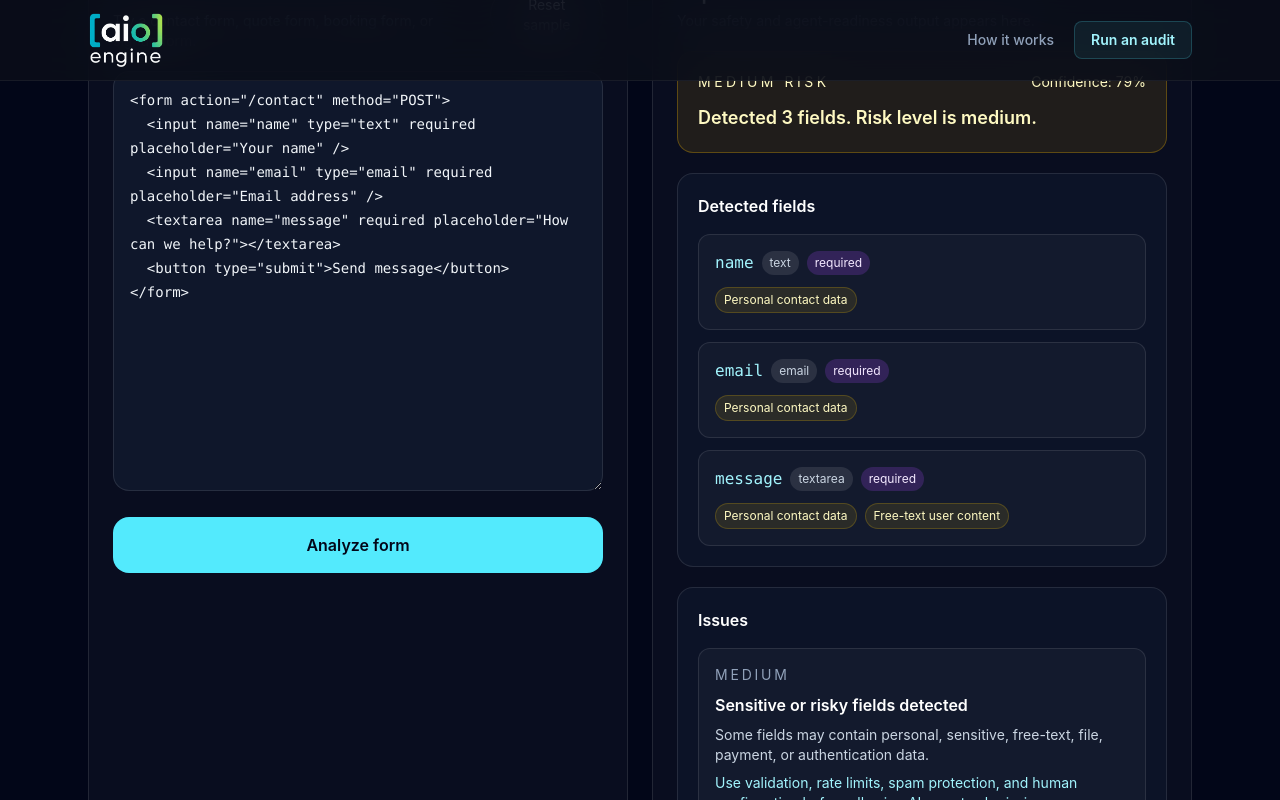
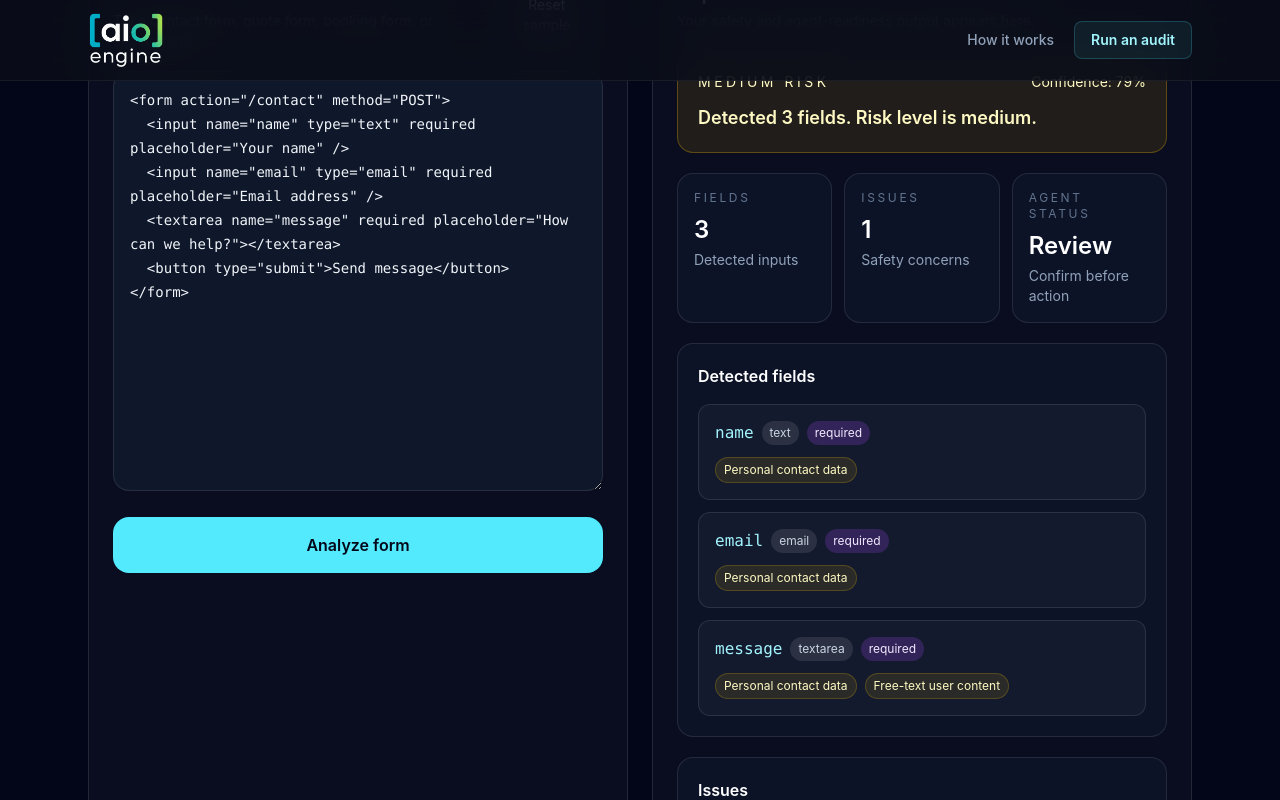
Before and after one commit to oliviaheninger-ux/aioengine, a Next.js app: page / in a window 1280 px wide. Both pictures are taken after a click on the button "Analyze form". Shown: the part 605-1405 px from the top of the page. Built offline with nearby package versions, Linux system fonts and the light colour scheme.

Commit message:
Add form readiness scorecard

```diff
--- a/src/app/page.tsx
+++ b/src/app/page.tsx
@@ -76,6 +76,26 @@ function CodeCard({
       <pre className="mt-4 max-h-[420px] overflow-auto rounded-2xl bg-slate-900 p-4 text-xs leading-5 text-slate-300">
         {value}
       </pre>
+    </div>
+  );
+}
+
+function ReportMetric({
+  label,
+  value,
+  detail,
+}: {
+  label: string;
+  value: string;
+  detail: string;
+}) {
+  return (
+    <div className="rounded-2xl border border-white/10 bg-slate-900/70 p-4">
+      <p className="text-xs uppercase tracking-[0.22em] text-slate-500">
+        {label}
+      </p>
+      <p className="mt-2 text-2xl font-semibold text-white">{value}</p>
+      <p className="mt-1 text-sm text-slate-400">{detail}</p>
     </div>
   );
 }
@@ -230,6 +250,30 @@ export default function Home() {
                   </p>
                 </div>
 
+                <div className="grid gap-3 sm:grid-cols-3">
+                  <ReportMetric
+                    label="Fields"
+                    value={String(report.fields.length)}
+                    detail="Detected inputs"
+                  />
+
+                  <ReportMetric
+                    label="Issues"
+                    value={String(report.issues.length)}
+                    detail="Safety concerns"
+                  />
+
+                  <ReportMetric
+                    label="Agent status"
+                    value={report.riskLevel === "low" ? "Ready" : "Review"}
+                    detail={
+                      report.riskLevel === "low"
+                        ? "Safe with validation"
+                        : "Confirm before action"
+                    }
+                  />
+                </div>
+
                 <div className="rounded-2xl border border-white/10 bg-slate-900/70 p-5">
                   <h3 className="font-semibold">Detected fields</h3>
 
```
